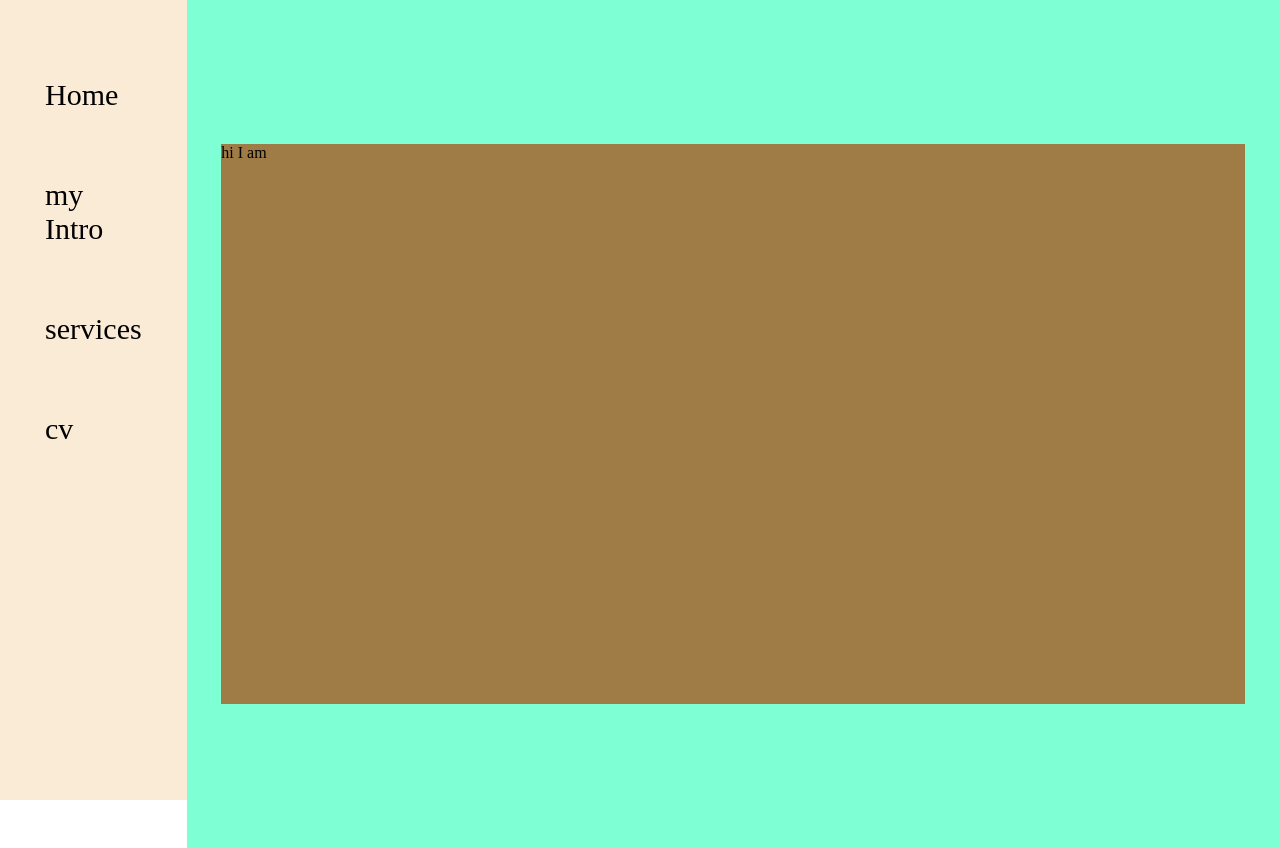
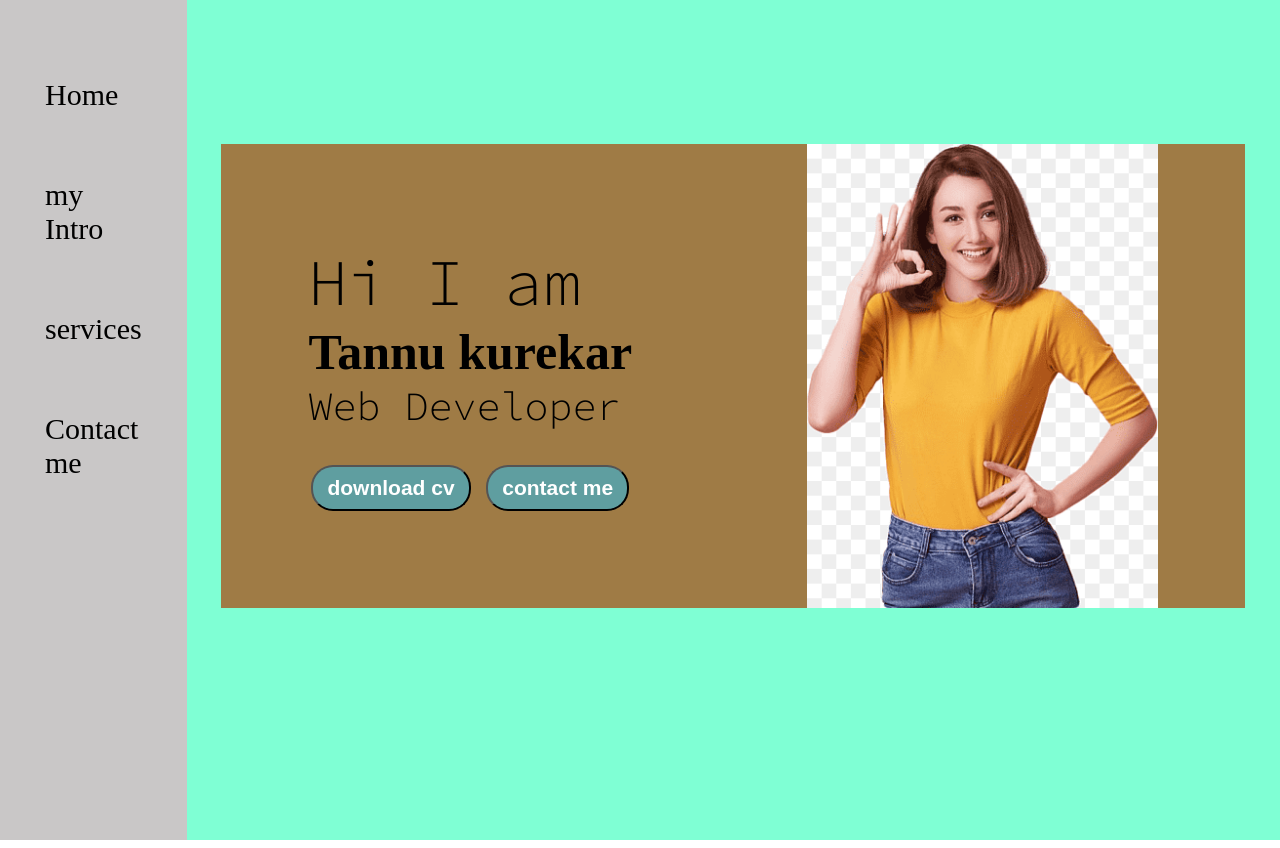
Before and after one commit to tannukurekar/portfolio, a plain HTML site: page index.html in a window 1280 px wide. Drawn offline with Linux system fonts and the light colour scheme; a web font is replaced by a local one.

Commit message:
new lines are added

```diff
--- a/index.html
+++ b/index.html
@@ -14,17 +14,25 @@
 
         <nav>
             <ul>
-            <li>Home</li>
-            <li>my Intro</li>
-            <li>services</li>
-            <li>cv</li>
+            <li><a href="/">Home</a></li>
+            <li><a href="/Intro.html">my Intro</a></li>
+            <li><a href="/services.html">services</a></li>
+            <li><a href="/contact.html">Contact me</a></li>
         </ul>
         </nav>
     </div>
     <div class="main">
-        <div class="infocontainer">
-        <div class="devpic">
-            <div class="hello">hi I am</div>
+        <div class="Infocontainer">
+        <div class="devInfo">
+            <div class="hello">Hi I am</div>
+            <div class="name">Tannu kurekar</div>
+            <div class="about"> Web Developer</div>
+            <div class="buttons">
+                <button>download cv</button>
+                <button>contact me</button>
+            </div>
+        </div>
+        <div class="devpic"><img src="pict1.png" alt="Tannu kurekar"></div>
         </div>
     </div>
 </div>
--- a/style.css
+++ b/style.css
@@ -1,4 +1,6 @@
 @import url('https://fonts.googleapis.com/css2?family=Playfair+Display:ital@1&display=swap');
+@import url('https://fonts.googleapis.com/css2?family=Playfair+Display:ital@1&family=Source+Code+Pro:wght@300&display=swap');
+
 
 *{
     margin: 0;
@@ -6,10 +8,10 @@
 }
 
 .sidebar{
-    background-color: antiquewhite;
+    background-color: rgb(201, 199, 199);
     width: 15vw;
     font-family: 'Playfair Display', serif;
-    height: 100vh;
+    height: 105vh;
 }
 
 .sidebar nav{
@@ -23,6 +25,12 @@
 
 }
 
+.sidebar nav li a{
+   text-decoration: none;
+   color: black;
+}
+
+
 .main{
     background-color: aquamarine;
     width: 90vw;
@@ -32,10 +40,59 @@
     display: flex;
 }
 
-.infocontainer{
+.Infocontainer{
     background-color: rgb(159, 123, 69);
-    height: 70vh;
+    height: 58vh;
     width: 80vw;
     margin: 144px auto;
     display: flex;
+    justify-content: space-around;
 }
+
+.devInfo{
+    display: flex;
+    flex-direction: column;
+    justify-content: center;
+font-family: 'Source Code Pro', monospace;
+
+}
+
+.hello{
+    font-size: 65px;
+}
+
+.name{
+    font-size: 50px;
+    font-weight: bold;
+    font-family: 'Playfair Display', serif;
+}
+
+.about{
+    font-size: 40px;
+}
+
+.buttons{
+  margin-top: 34px;
+}
+
+.buttons button{
+  padding: 9px 14px;
+  border-radius: 22px;
+  color: white;
+  background-color: cadetblue;
+  font-weight: bold;
+  font-size: 21px;
+  margin: 0 3px;
+  cursor: pointer;
+}
+
+.buttons button:hover{
+    color: cadetblue;
+    background-color: white;
+}
+
+.devpic img{
+    height: 58vh;
+
+
+}
```
